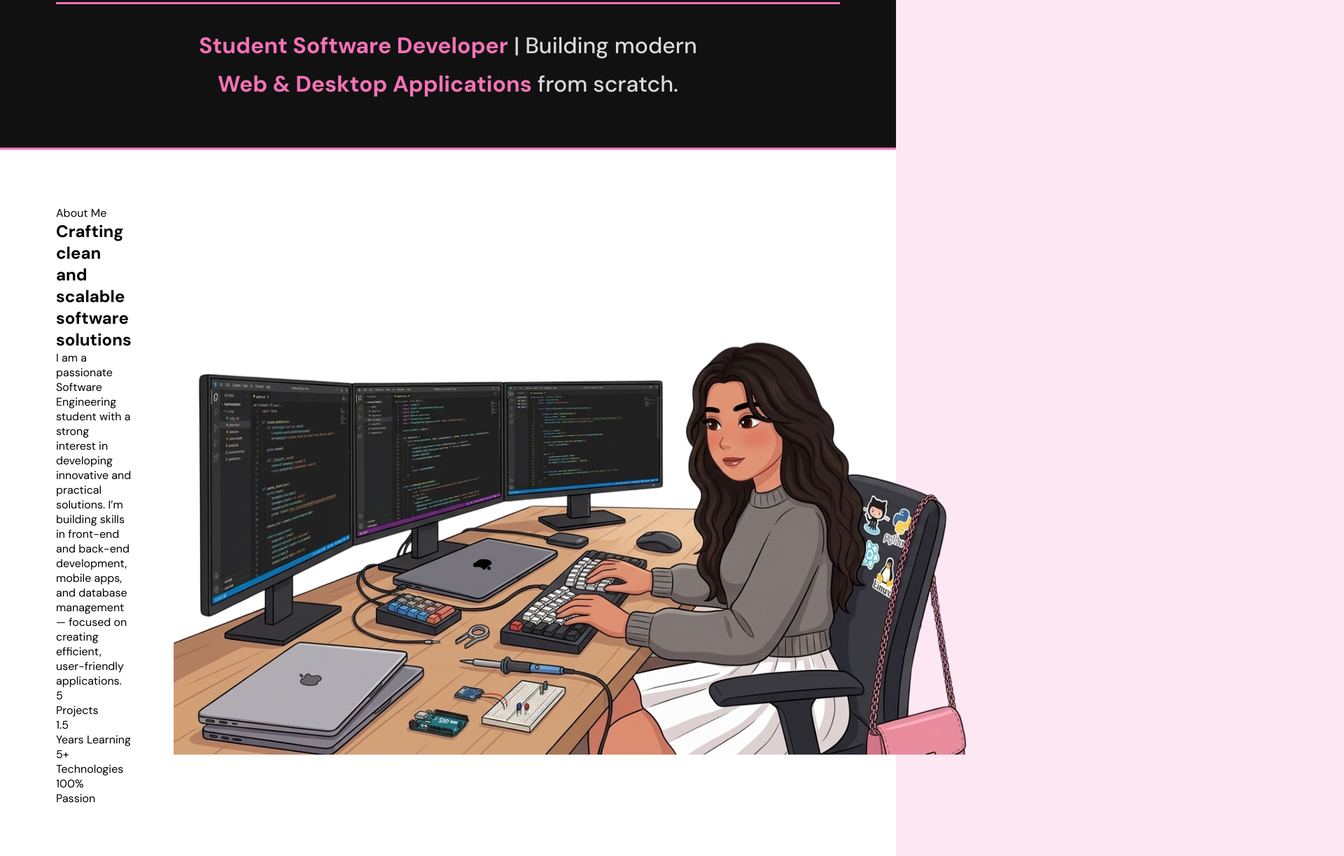
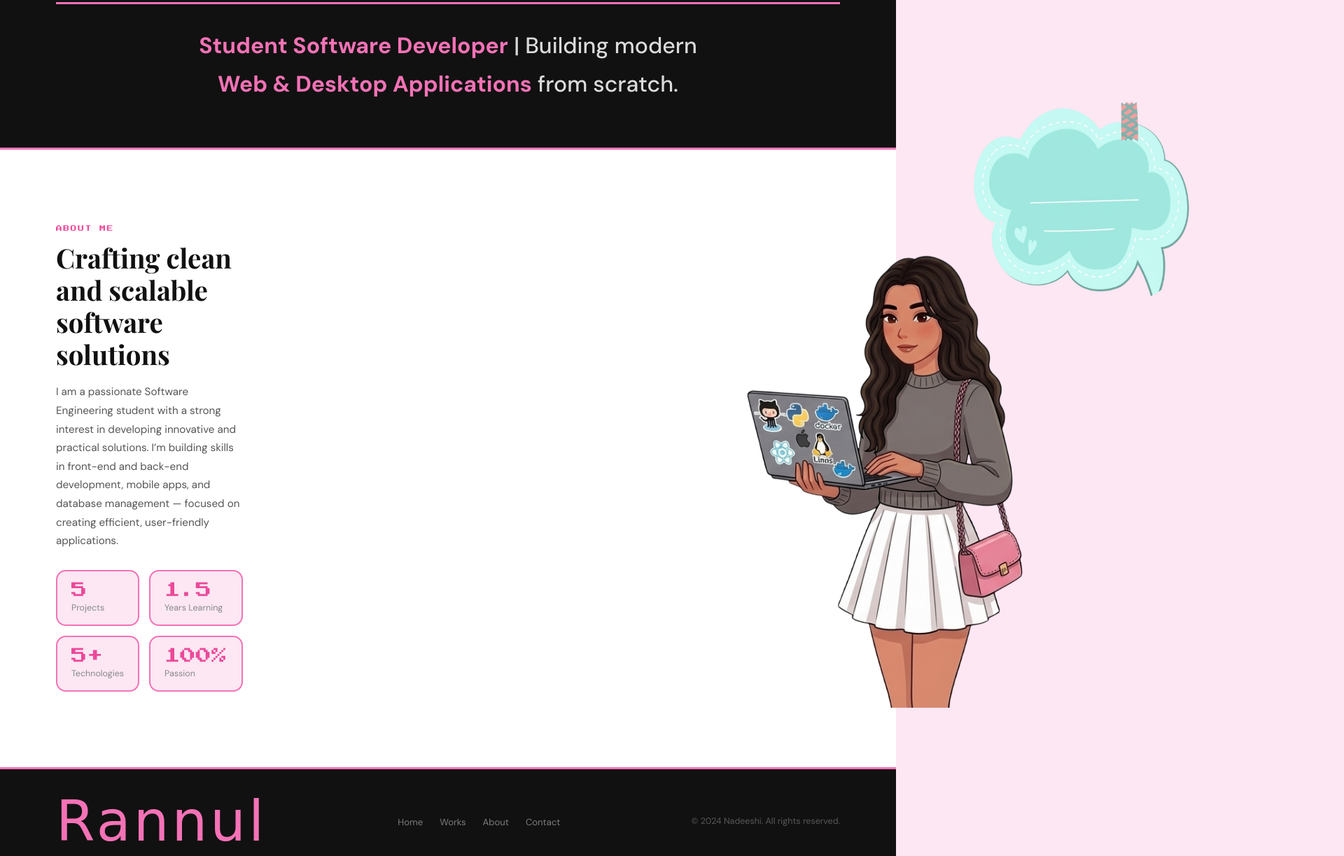
Before and after one commit to nadeeshisavindi/Personal-Portfolio, a plain HTML site: page index.html in a window 1280 px wide. Shown: the part 837-2061 px from the top of the page at 70% size, 1920 px wide, since content can reach past the window. Drawn offline with nearby package versions, Linux system fonts and the light colour scheme; a web font is replaced by a local one.

Commit message:
ABOUTPIC

```diff
--- a/assets/CSS/style.css
+++ b/assets/CSS/style.css
@@ -234,7 +234,7 @@
 
 
 
-/*about */
+/* about*/
 
 #about {
     width: 100%;
@@ -246,6 +246,109 @@
     gap: 60px;
     align-items: center;
 }
+
+#about-text { flex: 1; }
+
+#about-label {
+    font-family: 'Press Start 2P', monospace;
+    font-size: 0.55rem;
+    letter-spacing: 0.18em;
+    text-transform: uppercase;
+    color: var(--pink-dark);
+    margin-bottom: 14px;
+}
+
+#about-title {
+    font-family: 'Playfair Display', serif;
+    font-size: 2.4rem;
+    font-weight: 700;
+    color: var(--dark);
+    margin-bottom: 18px;
+    line-height: 1.2;
+}
+
+#about-desc {
+    font-size: 0.95rem;
+    color: #555;
+    line-height: 1.75;
+    max-width: 480px;
+}
+
+#about-stats {
+    display: grid;
+    grid-template-columns: 1fr 1fr;
+    gap: 14px;
+    margin-top: 28px;
+}
+
+.stat-card {
+    background: var(--pink-light);
+    border-radius: 14px;
+    padding: 16px 20px;
+    border: 2px solid var(--pink);
+}
+
+.stat-num {
+    font-family: 'Press Start 2P', monospace;
+    font-size: 1.4rem;
+    color: var(--pink-dark);
+}
+
+.stat-label {
+    font-size: 0.78rem;
+    color: #888;
+    margin-top: 6px;
+}
+
+
+
+
+#about-img-all {
+    flex: 1;
+    position: relative;
+}
+
+#about-img {
+        position: relative;
+        margin-left: 250px;
+    }
+
+
+#about-img2 {
+    position: absolute;
+    top: -200px;
+    left: 980px;
+    width: 350px;
+    height: 350px;
+    z-index: 3;
+}
+
+#about-img2 img {
+    width: 100%;
+    height: 100%;
+    border-radius: 50%;
+}
+
+
+
+/*#about-img img {*/
+/*    width: 100%;*/
+/*    height: auto;*/
+/*    animation: wave 2.5s ease-in-out infinite;*/
+/*    transform-origin: bottom center;*/
+/*    filter: drop-shadow(0px 20px 30px rgba(244, 114, 182, 0.4));*/
+/*}*/
+
+/*@keyframes wave {*/
+/*    0%   { transform: rotate(0deg);  }*/
+/*    15%  { transform: rotate(3deg);  }*/
+/*    30%  { transform: rotate(-3deg); }*/
+/*    45%  { transform: rotate(2deg);  }*/
+/*    60%  { transform: rotate(-2deg); }*/
+/*    75%  { transform: rotate(1deg);  }*/
+/*    100% { transform: rotate(0deg);  }*/
+/*}*/
+
 
 
 /* footer */
--- a/index.html
+++ b/index.html
@@ -100,9 +100,15 @@
             </div>
         </div>
     </div>
+    <div id="about-img-all">
+        <div id="about-img">
+            <img src="assets/lib/images/Gemini_Generated_Image_7i5zre7i5zre7i5z-Photoroom.png" />
+        </div>
+        <div id="about-img2">
+            <img src="assets/lib/icons/Gemini_Generated_Image_cktxb6cktxb6cktx-Photoroom.png" />
+        </div>
+    </div>
 
-    <div id="about-img"> <img src="assets/lib/images/Gemini_Generated_Image_nepnmwnepnmwnepn-Photoroom.png" />
-    </div>
 </section>
 
 <!-- footer -->
```
Also changed, not shown: assets/lib/icons/Gemini_Generated_Image_cktxb6cktxb6cktx-Photoroom.png (added), assets/lib/icons/sticke1.jpg (added), assets/lib/images/Gemini_Generated_Image_7i5zre7i5zre7i5z-Photoroom.png (added).
